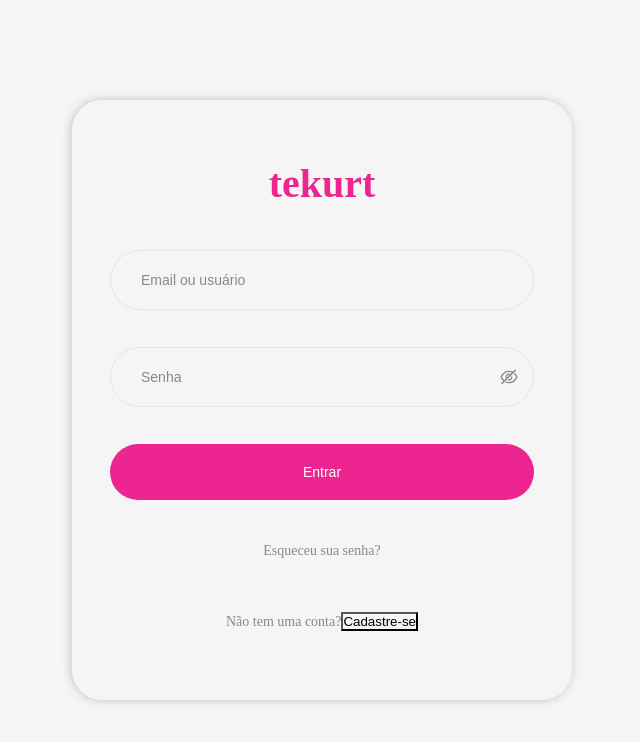
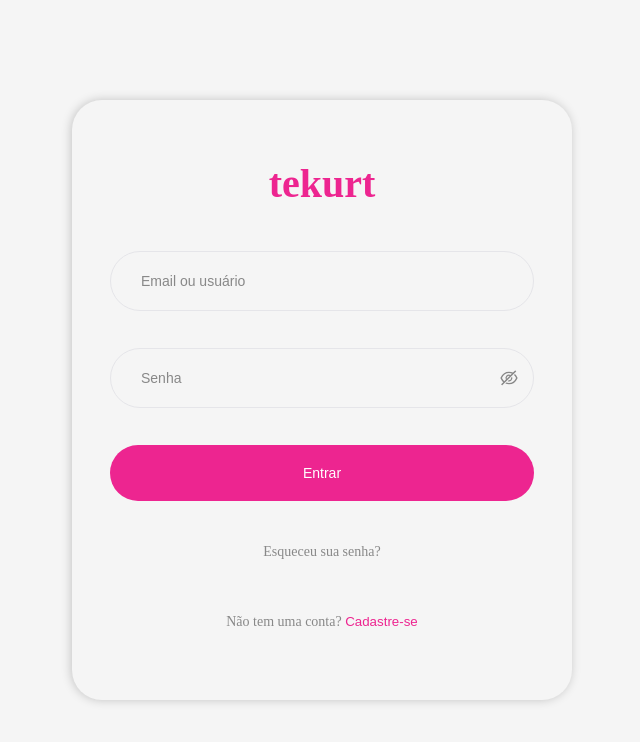
Before and after one commit to AdrianFadiga/Tekurt-Frontend, a React (Vite) app: page / in a window 1280 px wide. Shown: the top 742 px of the page, without its empty margins (318-958 px from the left). Built offline with nearby package versions, Linux system fonts and the light colour scheme.

Commit message:
feat/style: tela de login pronta

```diff
--- a/src/components/FormRegister/style.tsx
+++ b/src/components/FormRegister/style.tsx
@@ -20,7 +20,7 @@ export const RegisterStyle = styled.form`
   }
 
   section:nth-last-of-type(1) button:nth-child(1) {
-    background-color: #333;
+    background-color: ${({ theme }) => theme.colors.secondaryBackground };
     border: none;
     color: ${({ theme }) => theme.colors.text };
   }
@@ -28,7 +28,9 @@ export const RegisterStyle = styled.form`
   @media(min-width: 600px) {
     position: fixed;
     left: 50%;
-    transform: translateX(-50%);
+    top: 50%;
+    transform: translate(-50%, -50%);
+    height: 900px;
     width: 600px;
     padding: 20px;
     border-radius: 30px;
--- a/src/pages/Login/Span.tsx
+++ b/src/pages/Login/Span.tsx
@@ -14,4 +14,14 @@ export const Span = styled.span`
   a:hover {
     text-decoration: underline;
   }
+
+  .btn-register {
+    border: none;
+    color: ${({ theme }) => theme.colors.secondary };
+    cursor: pointer;
+  }
+
+  .btn-register:hover {
+    text-decoration: underline;
+  }
 `;
--- a/src/pages/Login/index.tsx
+++ b/src/pages/Login/index.tsx
@@ -4,6 +4,7 @@ import Logo from '../../components/Logo';
 import { Span } from './Span';
 import { LoginStyle } from './style';
 import { useRef } from 'react';
+import ThemeBtn from '../../components/ThemeBtn';
 
 function Login() {
   const modalRef = useRef<ModalHandles>(null);
@@ -20,7 +21,7 @@ function Login() {
 
         <Span>Esqueceu sua senha?</Span>
 
-        <Span>Não tem uma conta?<button type="button" onClick={ handleOpenModal }>Cadastre-se</button></Span>
+        <Span>Não tem uma conta? <button type="button" className="btn-register" onClick={ handleOpenModal }>Cadastre-se</button></Span>
         <ModalRegister ref={ modalRef }/>
       </section>
     </LoginStyle>
--- a/src/styles/themes/light.tsx
+++ b/src/styles/themes/light.tsx
@@ -10,7 +10,7 @@ export default {
     text: '#000',
     alertText: '#fff',
     background: '#F5F5F5',
-    secondaryBackground: '#333333'
+    secondaryBackground: '#E5E5E9'
   },
   sizes: {
     small: '14px',
```
